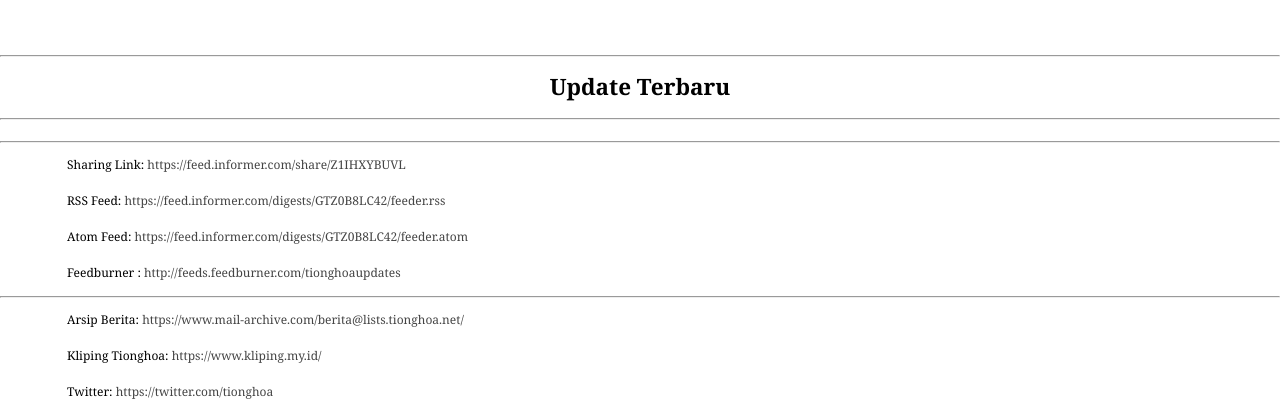
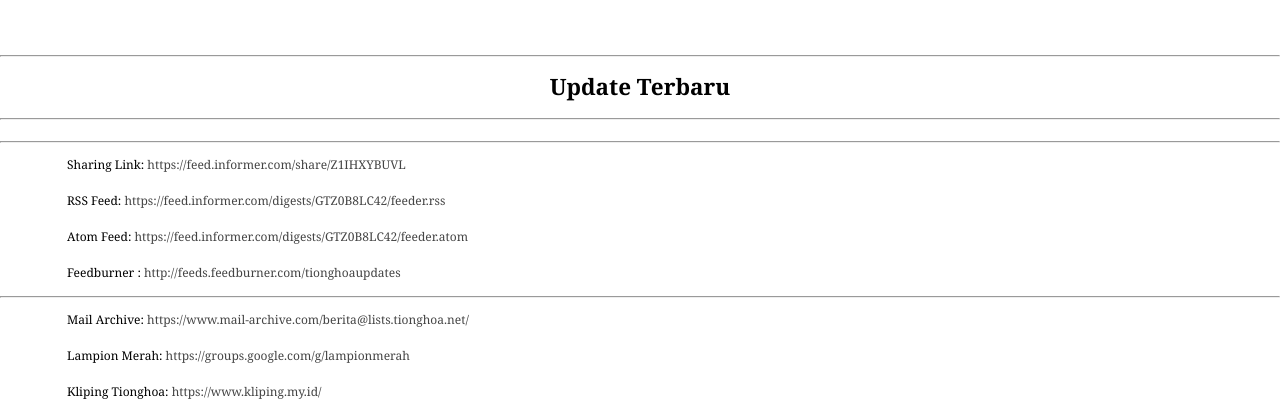
Before and after one commit to tionghoa/mading, a plain HTML site: page index.html in a window 1280 px wide. Shown: the part 382-795 px from the top of the page. Drawn offline with Linux system fonts and the light colour scheme; a script that the page names is missing.

Commit message:
Add files via upload

```diff
--- a/index.html
+++ b/index.html
@@ -65,7 +65,8 @@ Powered by <a href="http://feed.informer.com/">RSS Feed Informer</a></noscript>
 <table width="90%">
 <tr>
 <td>
-<p>Arsip Berita: <a href="https://www.mail-archive.com/berita@lists.tionghoa.net/">https://www.mail-archive.com/berita@lists.tionghoa.net/</a></p>
+<p>Mail Archive: <a href="https://www.mail-archive.com/berita@lists.tionghoa.net/">https://www.mail-archive.com/berita@lists.tionghoa.net/</a></p>
+<p>Lampion Merah: <a href="https://groups.google.com/g/lampionmerah">https://groups.google.com/g/lampionmerah</a></p>
 <p>Kliping Tionghoa: <a href="https://www.kliping.my.id/">https://www.kliping.my.id/</a></p>
 <p>Twitter: <a href="https://twitter.com/tionghoa">https://twitter.com/tionghoa</a></p>
 <p>Raindrop: <a href="https://raindrop.io/tionghoa/">https://raindrop.io/tionghoa/</a></p>
```
